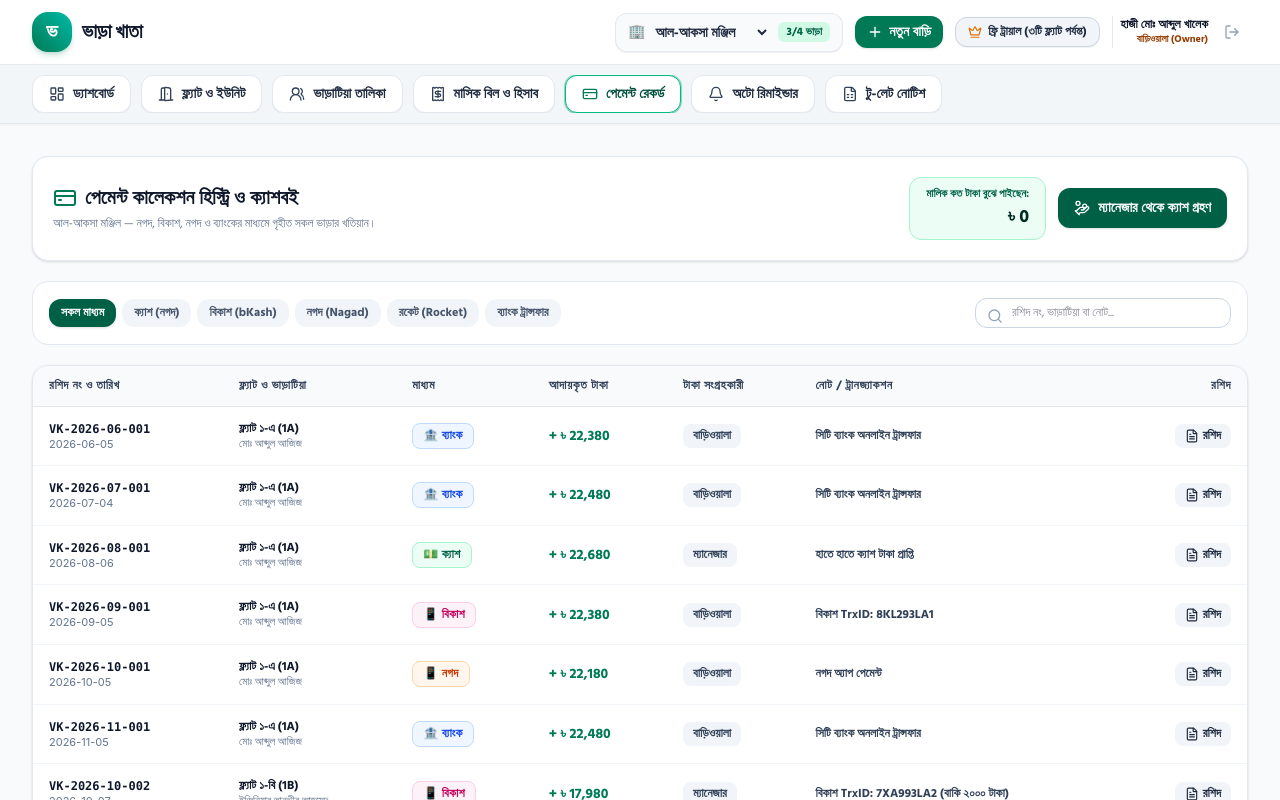
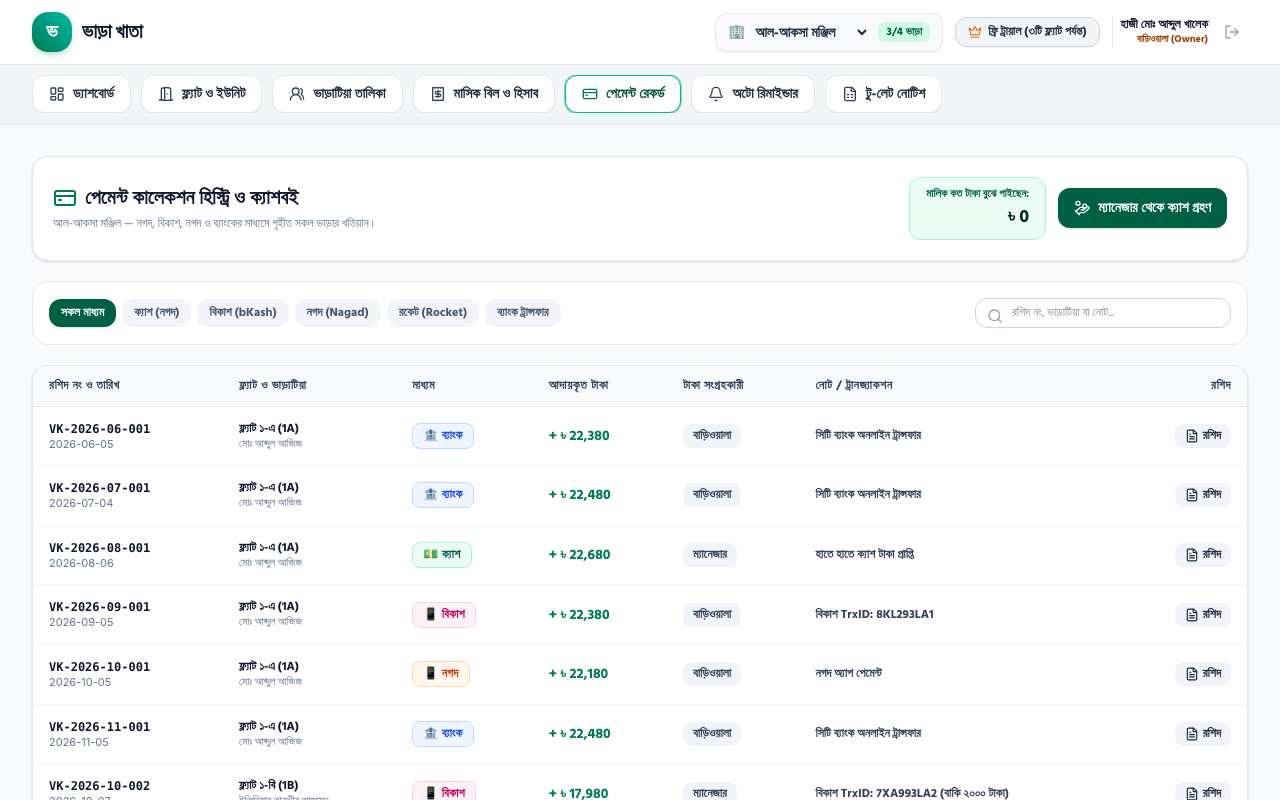
Before and after one commit to zoveraziz/vara-khata, a Next.js app: page /payments in a window 1280 px wide. Shown: the top 800 px of the page. Built offline with nearby package versions, Linux system fonts and the light colour scheme.

Commit message:
fix: completely remove plus icon button from header

```diff
--- a/components/Navbar.tsx
+++ b/components/Navbar.tsx
@@ -13,7 +13,6 @@ import {
   Receipt,
   CreditCard,
   FileSpreadsheet,
-  Plus,
   Menu,
   X,
   Sparkles,
@@ -196,24 +195,6 @@ export default function Navbar() {
                     {occupiedCount}/{propertyFlats.length} ভাড়া
                   </span>
                 </div>
-
-                {/* Add Property Button (Hidden on Mobile to keep header clean next to logo) */}
-                {isOwner && (
-                  <button
-                    onClick={() => {
-                      const check = canPerformAction('add_property');
-                      if (!check.allowed) {
-                        triggerSubscriptionPrompt(check.reason || 'নতুন বাড়ি যোগ করতে প্যাকেজ সক্রিয় করুন।');
-                        return;
-                      }
-                      setShowAddPropertyModal(true);
-                    }}
-                    className="hidden sm:flex items-center gap-1.5 bg-emerald-700 hover:bg-emerald-800 text-white text-xs sm:text-sm font-bold px-3 py-1.5 rounded-xl shadow-sm transition active:scale-95 whitespace-nowrap"
-                  >
-                    <Plus className="w-4 h-4" />
-                    <span>নতুন বাড়ি</span>
-                  </button>
-                )}
 
                 {/* Role Switcher Pill */}
                 {FEATURE_ROLES_ENABLED && (
```
